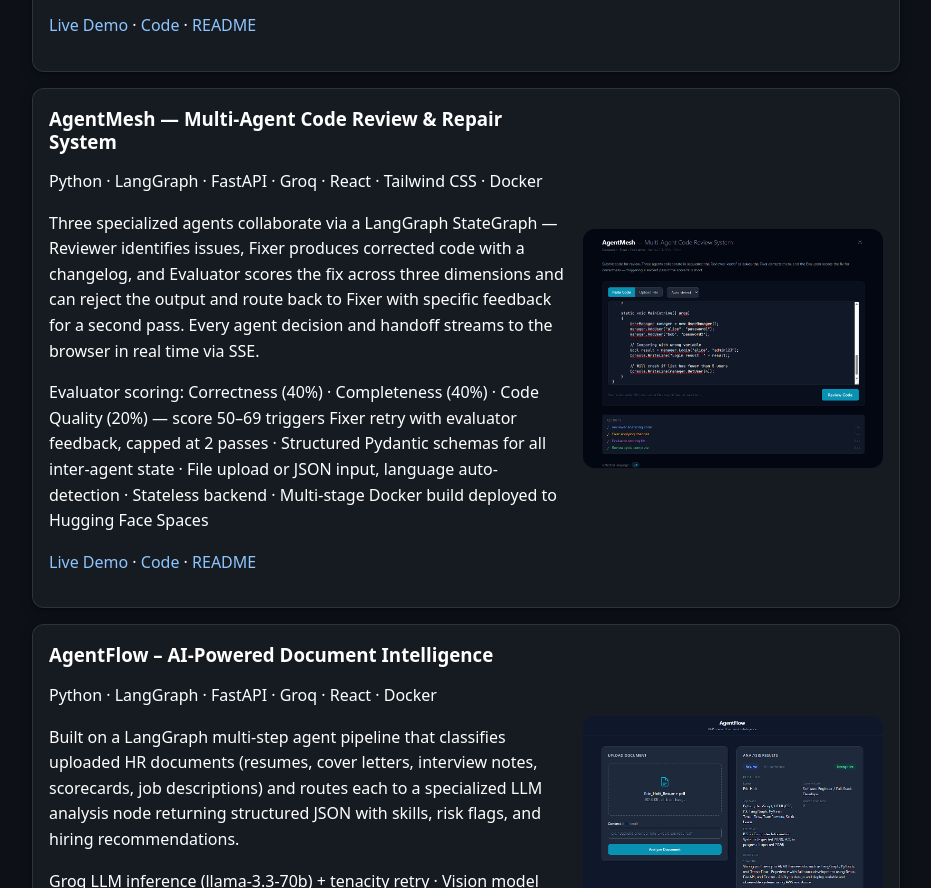
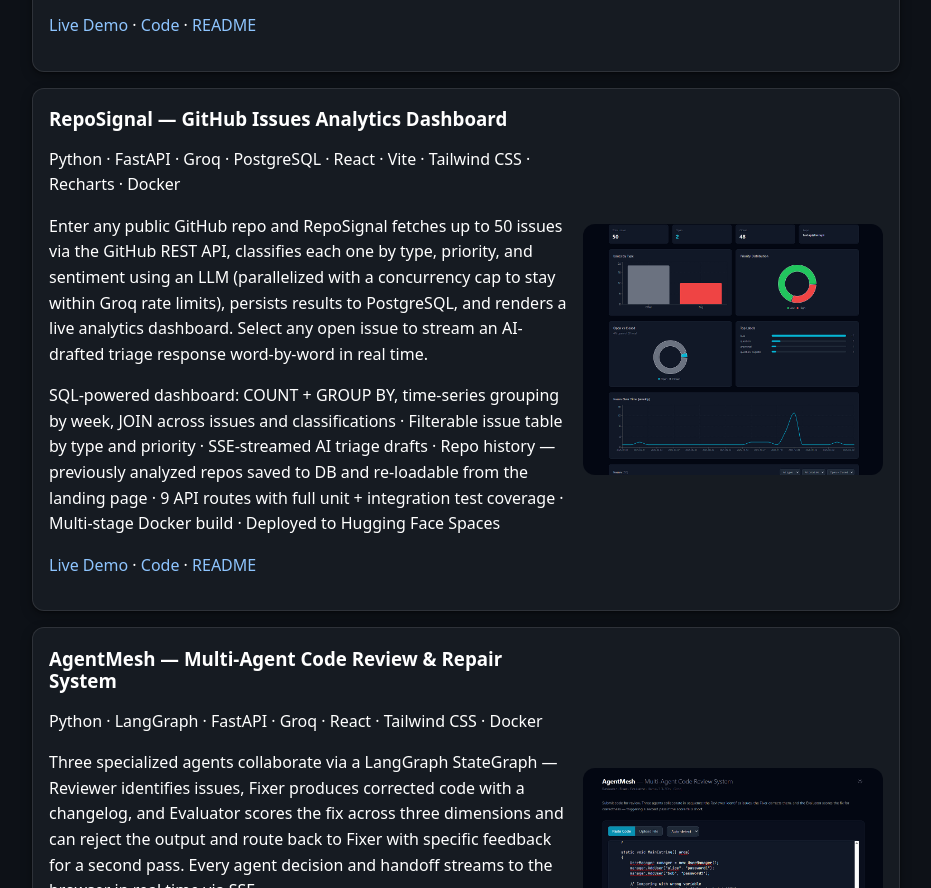
Before and after one commit to eholt723/portfolio, a plain HTML site: page index.html in a window 1280 px wide. Shown: the part 1252-2140 px from the top of the page, without its empty margins (174-1105 px from the left). Drawn offline with Linux system fonts and the light colour scheme.

Commit message:
add RepoSignal project to portfolio

```diff
--- a/index.html
+++ b/index.html
@@ -102,7 +102,38 @@
   </a>
 </article>
 
-<!--2) AGENTMESH -->
+<!--2) REPOSIGNAL -->
+<article class="project">
+  <div class="project-text">
+    <h3>RepoSignal — GitHub Issues Analytics Dashboard</h3>
+    <p>Python · FastAPI · Groq · PostgreSQL · React · Vite · Tailwind CSS · Recharts · Docker</p>
+    <p>
+      Enter any public GitHub repo and RepoSignal fetches up to 50 issues via the GitHub REST API,
+      classifies each one by type, priority, and sentiment using an LLM (parallelized with a concurrency
+      cap to stay within Groq rate limits), persists results to PostgreSQL, and renders a live analytics
+      dashboard. Select any open issue to stream an AI-drafted triage response word-by-word in real time.
+    </p>
+    <p>
+      SQL-powered dashboard: COUNT + GROUP BY, time-series grouping by week, JOIN across issues and
+      classifications · Filterable issue table by type and priority · SSE-streamed AI triage drafts ·
+      Repo history — previously analyzed repos saved to DB and re-loadable from the landing page ·
+      9 API routes with full unit + integration test coverage · Multi-stage Docker build · Deployed to
+      Hugging Face Spaces
+    </p>
+    <p>
+      <a href="https://eholt723-reposignal.hf.space/" target="_blank" rel="noopener">Live Demo</a>
+      ·
+      <a href="https://github.com/eholt723/reposignal" target="_blank" rel="noopener">Code</a>
+      ·
+      <a href="https://github.com/eholt723/reposignal#readme" target="_blank" rel="noopener">README</a>
+    </p>
+  </div>
+  <a href="https://eholt723-reposignal.hf.space/" target="_blank" rel="noopener">
+    <img src="images/RepoSignal.png" alt="RepoSignal GitHub Issues Analytics Dashboard" class="project-img"/>
+  </a>
+</article>
+
+<!--3) AGENTMESH -->
 <article class="project">
   <div class="project-text">
     <h3>AgentMesh — Multi-Agent Code Review &amp; Repair System</h3>
```
Also changed, not shown: images/RepoSignal.png (added).
